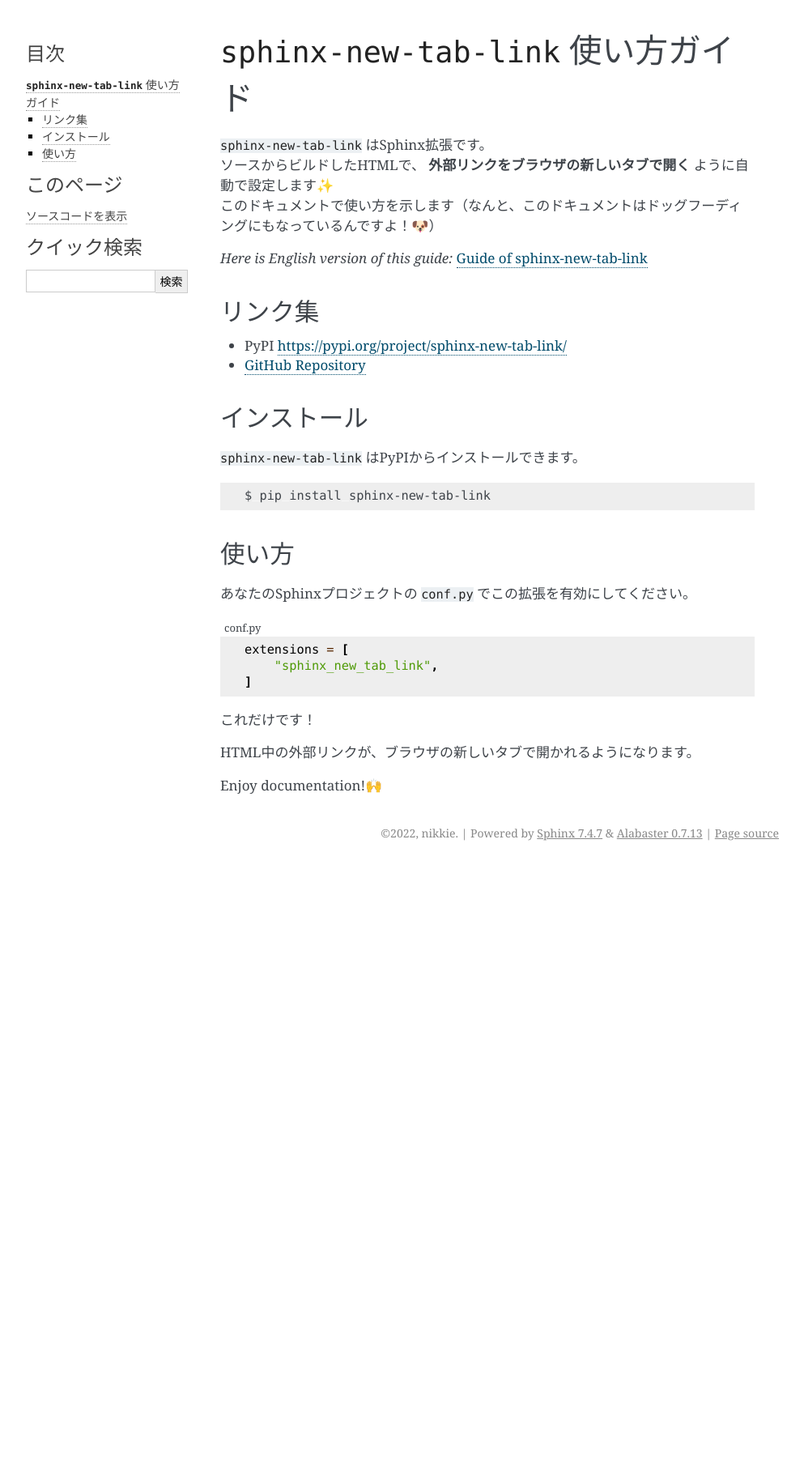
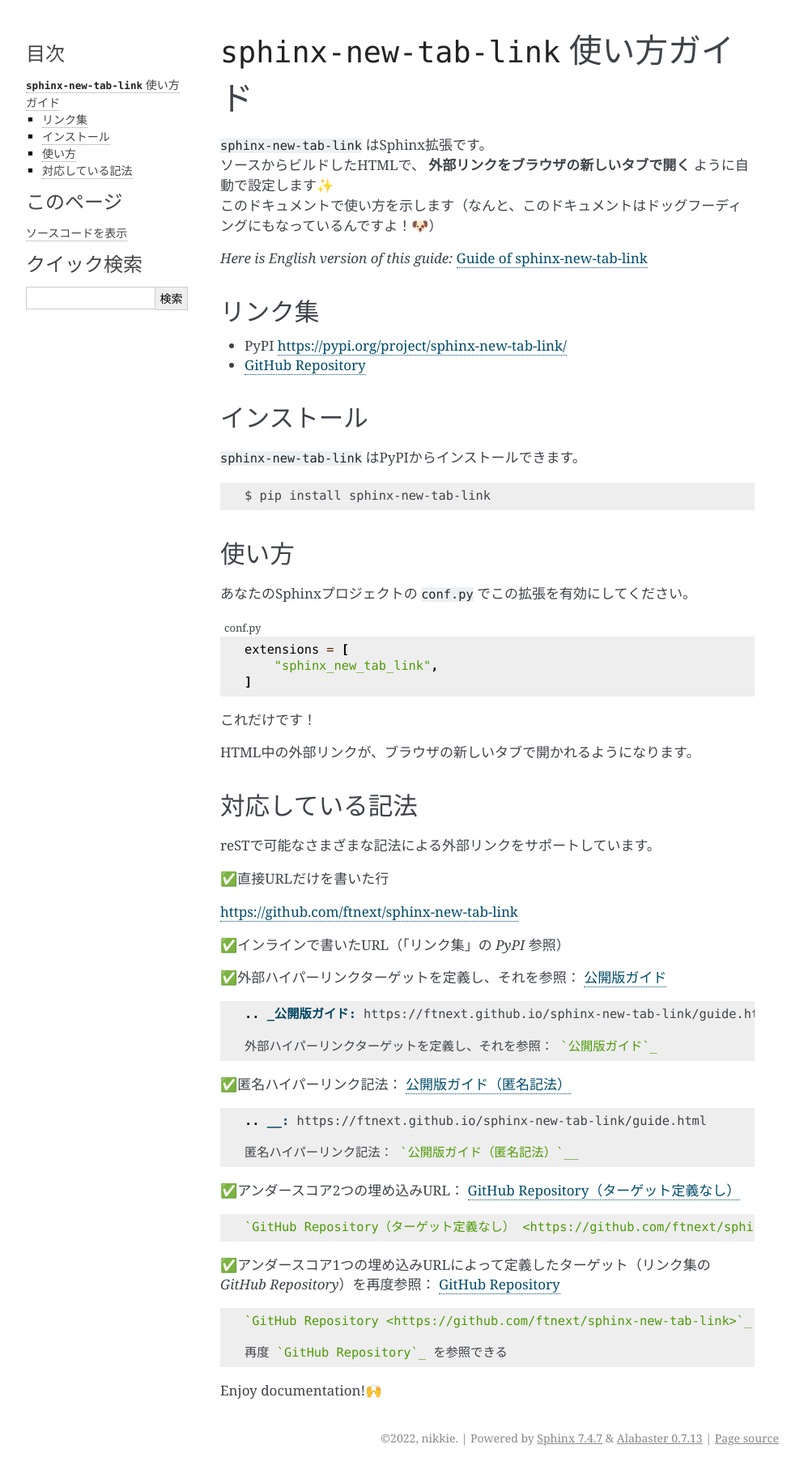
Before and after one commit to ftnext/sphinx-new-tab-link, a Sphinx documentation site: the page built from docs/guide.rst, in a window 1280 px wide. Shown: the whole page at 81% size, without its empty margins (148-1141 px from the left). Built offline with Sphinx 7.4.7, drawn with Linux system fonts in a browser that asks for light colours; before the commit the page ends 1068 px from its top, so only the background shows below that.

Commit message:
[docs] ja: Add supported notations

```diff
--- a/docs/guide.rst
+++ b/docs/guide.rst
@@ -40,4 +40,49 @@
 
 HTML中の外部リンクが、ブラウザの新しいタブで開かれるようになります。
 
+対応している記法
+--------------------
+
+reSTで可能なさまざまな記法による外部リンクをサポートしています。
+
+✅直接URLだけを書いた行
+
+https://github.com/ftnext/sphinx-new-tab-link
+
+✅インラインで書いたURL（「リンク集」の *PyPI* 参照）
+
+.. _公開版ガイド: https://ftnext.github.io/sphinx-new-tab-link/guide.html
+
+✅外部ハイパーリンクターゲットを定義し、それを参照： `公開版ガイド`_
+
+.. code-block:: rest
+
+    .. _公開版ガイド: https://ftnext.github.io/sphinx-new-tab-link/guide.html
+
+    外部ハイパーリンクターゲットを定義し、それを参照： `公開版ガイド`_
+
+.. __: https://ftnext.github.io/sphinx-new-tab-link/guide.html
+
+✅匿名ハイパーリンク記法： `公開版ガイド（匿名記法）`__
+
+.. code-block:: rest
+
+    .. __: https://ftnext.github.io/sphinx-new-tab-link/guide.html
+
+    匿名ハイパーリンク記法： `公開版ガイド（匿名記法）`__
+
+✅アンダースコア2つの埋め込みURL： `GitHub Repository（ターゲット定義なし） <https://github.com/ftnext/sphinx-new-tab-link>`__
+
+.. code-block:: rst
+
+    `GitHub Repository（ターゲット定義なし） <https://github.com/ftnext/sphinx-new-tab-link>`__
+
+✅アンダースコア1つの埋め込みURLによって定義したターゲット（リンク集の *GitHub Repository*）を再度参照： `GitHub Repository`_
+
+.. code-block:: rst
+
+    `GitHub Repository <https://github.com/ftnext/sphinx-new-tab-link>`_
+
+    再度 `GitHub Repository`_ を参照できる
+
 Enjoy documentation!🙌
```
